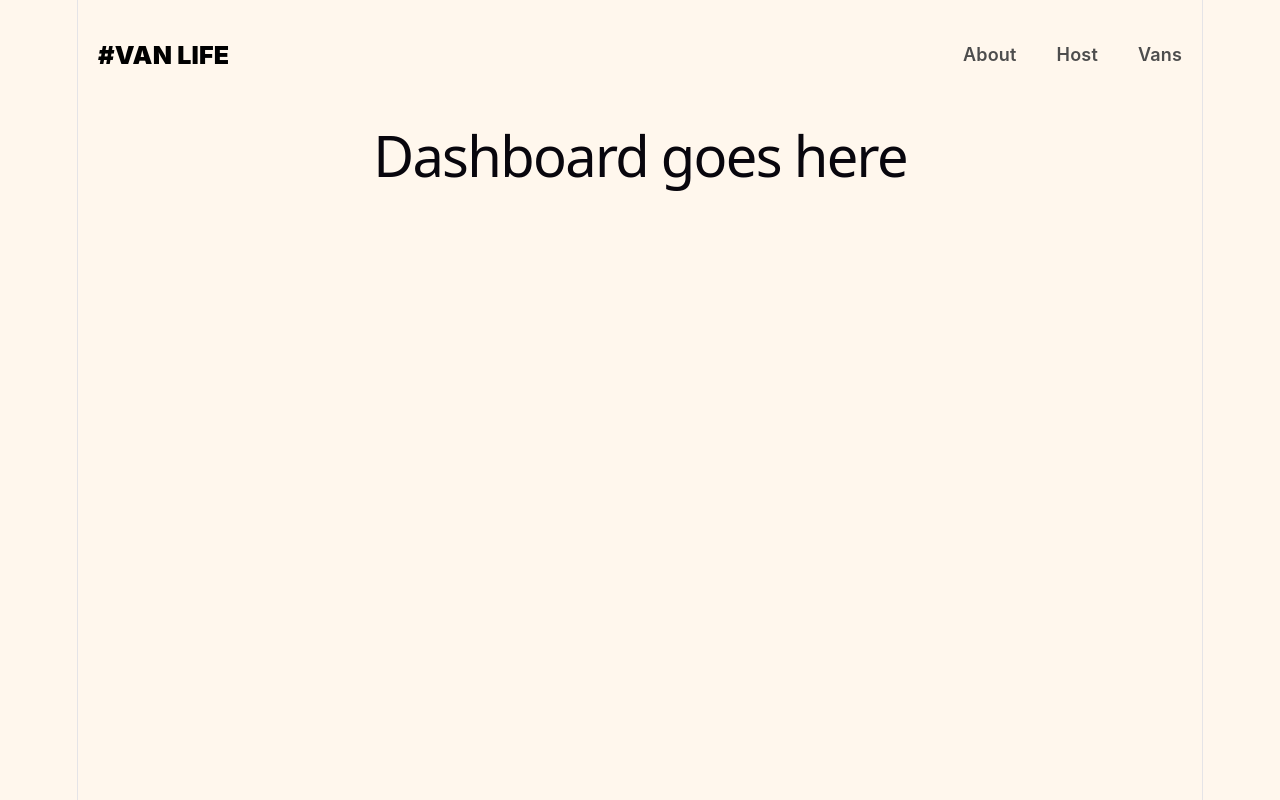
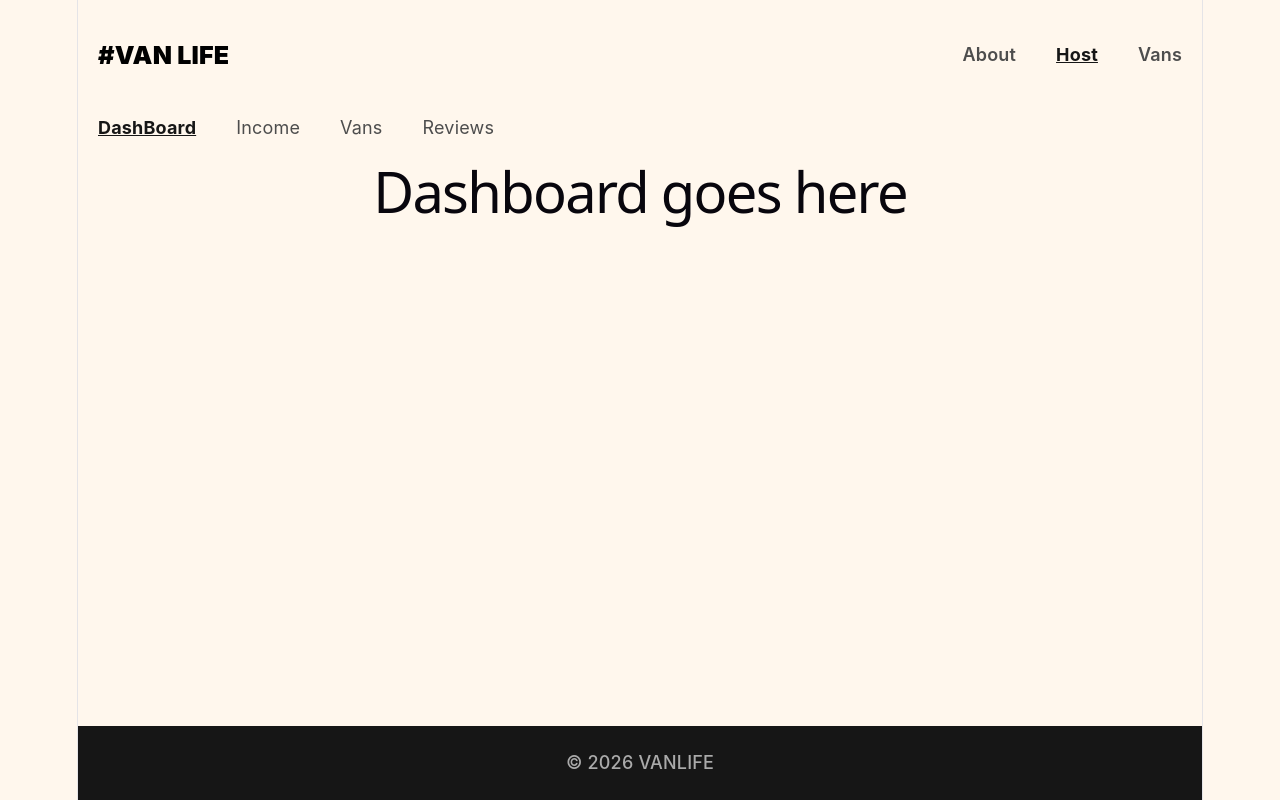
Before and after one commit to mmwayo17/VanLIfe-Project, a React (Vite) app: page /host in a window 1280 px wide. Built offline with nearby package versions, Linux system fonts and the light colour scheme; no server answers; what miragejs would draw is missing.

Commit message:
added footer and made some changes to the host page

```diff
--- a/src/App.css
+++ b/src/App.css
@@ -238,9 +238,9 @@ i[class*='van-type-'] {
     text-decoration: none;
 }
 
-.van-detail-container .back-button:visited {
+/*.van-detail-container .back-button:visited {
 
-}
+}*/
 
 .van-detail-container .back-button span {
     text-decoration: underline;
@@ -281,3 +281,77 @@ i[class*='van-type-'] {
     color: white;
     font-size: 1.125rem;
 }
+
+.host-layout-nav{
+    display: flex;
+}
+
+.host-layout-nav > a{
+    all: unset;
+    cursor: pointer;
+    color:#4D4D4D;
+    padding: 5px 20px;
+}
+
+.host-layout-nav > a:hover{
+    color: #161616;
+    transform: translate(1px, 1px);
+    text-decoration: underline;
+    font-weight: 600;
+}
+
+footer{
+    background-color: #161616;
+    color: #AAAAAA;
+    height: 74px;
+    flex-shrink: 0;
+    display: flex;
+    justify-content: center;
+    align-items: center;
+    margin-top: auto;
+    font-weight: 500;
+}
+
+a.active-link{
+    font-weight: "bold";
+    text-decoration: "underline";
+    color: "#161616";
+}
+
+.host-van-link-wrapper {
+    color: unset;
+    text-decoration: unset;
+}
+
+.host-van-single {
+    display: flex;
+    align-items: center;
+    background-color: white;
+    margin-bottom: 15px;
+    padding-block: 18px;
+    padding-left: 24px;
+}
+
+.host-van-single > img {
+    height: 70px;
+    border-radius: 5px;
+    margin-right: 17px;
+}
+
+.host-van-info h3 {
+    font-size: 20px;
+    font-weight: 600;
+    margin-block: 10px;
+}
+
+.host-van-info p {
+    margin-block: 10px;
+}
+
+.host-vans-list {
+    padding-inline: 26px;
+}
+
+.host-vans-title {
+    padding-inline: 26px;
+}
--- a/src/App.jsx
+++ b/src/App.jsx
@@ -11,6 +11,9 @@ import "./server"
 import Dashboard from './pages/Host/Dashboard'
 import Income from './pages/Host/Income'
 import Reviews from './pages/Host/Reviews'
+import HostLayout from './components/HostLayout'
+import HostVans from './pages/Host/HostVans'
+import HostVansDetails from './pages/Host/HostVansDetails'
 
 function App() {
   const [vansData, setVansData] = useState([])
@@ -32,14 +35,18 @@ function App() {
       <Routes>
         <Route element={<Layout/>}>
           <Route path='/' element={<Home/>} />
-          <Route path='/about' element={<About/>} />
+          <Route path='about' element={<About/>} />
 
-          <Route path='/host' element={<Dashboard/>} />
-          <Route path='/host/income' element={<Income/>} />
-          <Route path='/host/reviews' element={<Reviews/>} />
+          <Route path='host' element={<HostLayout/>} >
+            <Route index element={<Dashboard/>} />
+            <Route path='income' element={<Income/>} />
+            <Route path='vans' element={<HostVans/>} />
+            <Route path='vans/:id' element={<HostVansDetails/>} />
+            <Route path='reviews' element={<Reviews/>} />
+          </Route>
 
-          <Route path='/Vans' element={<Vans vansData={vansData}/>} />
-          <Route path='/Vans/:id' element={<VanDetail vansData={vansData}/>}/>
+          <Route path='Vans' element={<Vans vansData={vansData}/>} />
+          <Route path='Vans/:id' element={<VanDetail vansData={vansData}/>}/>
         </Route>
       </Routes>
     </BrowserRouter>
--- /dev/null
+++ b/src/components/Footer.jsx
@@ -0,0 +1,5 @@
+export default function Footer(){
+    return(
+        <footer>&#169; 2026 VANLIFE</footer>
+    )
+}
--- a/src/components/Header.jsx
+++ b/src/components/Header.jsx
@@ -1,13 +1,19 @@
-import { Link } from "react-router-dom"
+import { Link, NavLink } from "react-router-dom"
 
 export default function Header(){
+    const activeStyle = {
+        fontWeight: "bold",
+        textDecoration: "underline",
+        color: "#161616"
+    }
+
     return(
     <header>
         <Link to='/' className='site-logo'>#Van Life</Link>
         <nav className='NavBar'>
-            <Link to='/about'>About</Link>
-            <Link to='/host'>Host</Link>
-            <Link to='/vans'>Vans</Link>
+            <NavLink style={({isActive}) => isActive? activeStyle: null} to='/about'>About</NavLink>
+            <NavLink style={({isActive}) => isActive? activeStyle: null} to='/host'>Host</NavLink>
+            <NavLink style={({isActive}) => isActive? activeStyle: null} to='/vans'>Vans</NavLink>
         </nav>
     </header>
     )
--- /dev/null
+++ b/src/components/HostLayout.jsx
@@ -0,0 +1,20 @@
+import { Outlet, Link, NavLink } from "react-router-dom";
+
+export default function HostLayout(){
+    const activeStyle = {
+        fontWeight : "bold",
+        textDecoration : "underline",
+        color: "#161616"
+    }
+    return(
+    <>
+    <nav className="host-layout-nav">
+        <NavLink style={({isActive}) => isActive? activeStyle: null} end to="/host">DashBoard</NavLink>
+        <NavLink style={({isActive}) => isActive? activeStyle: null} to="/host/income">Income</NavLink>
+        <NavLink style={({isActive}) => isActive? activeStyle: null} to="/host/vans">Vans</NavLink>
+        <NavLink style={({isActive}) => isActive? activeStyle: null} to="/host/reviews">Reviews</NavLink>
+    </nav>
+    <Outlet />
+    </>
+    )
+}
--- a/src/components/Layout.jsx
+++ b/src/components/Layout.jsx
@@ -1,11 +1,15 @@
 import { Outlet } from "react-router-dom"
 import Header from "./Header"
+import Footer from "./Footer"
 
 export default function Layout(){
     return(
         <>
             <Header />
-            <Outlet />
+            <main>
+                <Outlet />
+            </main>
+            <Footer />
         </>
 
     )
--- a/src/pages/Host/Dashboard.jsx
+++ b/src/pages/Host/Dashboard.jsx
@@ -1,5 +1,7 @@
 export default function Dashboard(){
     return(
+        <>
         <h1>Dashboard goes here</h1>
+        </>
     )
 }
--- /dev/null
+++ b/src/pages/Host/HostVans.jsx
@@ -0,0 +1,50 @@
+import { useEffect, useState } from "react"
+import { Link } from "react-router-dom"
+
+export default function HostVans(){
+    const [vans, setVans] = useState([])
+    useEffect(()=>{
+        async function data(){
+            const response = await fetch('api/host/vans')
+            const data = await response.json()
+
+            setVans(data.vans)
+        }
+
+        data()
+    },[])
+
+    const vansList = vans.map(van =>
+        <Link
+            to={`/host/vans/${van.id}`}
+            key={van.id}
+            className="host-van-link-wrapper"
+        >
+            <div className="host-van-single" key={van.id}>
+                <img src={van.imageUrl} alt={`Photo of ${van.name}`} />
+                <div className="host-van-info">
+                    <h3>{van.name}</h3>
+                    <p>${van.price}/day</p>
+                </div>
+            </div>
+        </Link>
+    )
+
+    return(
+        <section>
+            <h1 className="host-vans-title">Your listed vans</h1>
+            <div className="host-vans-list">
+                {
+                    vans.length > 0 ? (
+                        <section>
+                            {vansList}
+                        </section>
+
+                    ) : (
+                            <h2>Loading...</h2>
+                        )
+                }
+            </div>
+        </section>
+    )
+}
--- /dev/null
+++ b/src/pages/Host/HostVansDetails.jsx
@@ -0,0 +1,5 @@
+export default function HostVansDetails(){
+    return(
+        <h1>Details goes here</h1>
+    )
+}
```
Also changed, not shown: src/server.js (+18 -6 lines).
